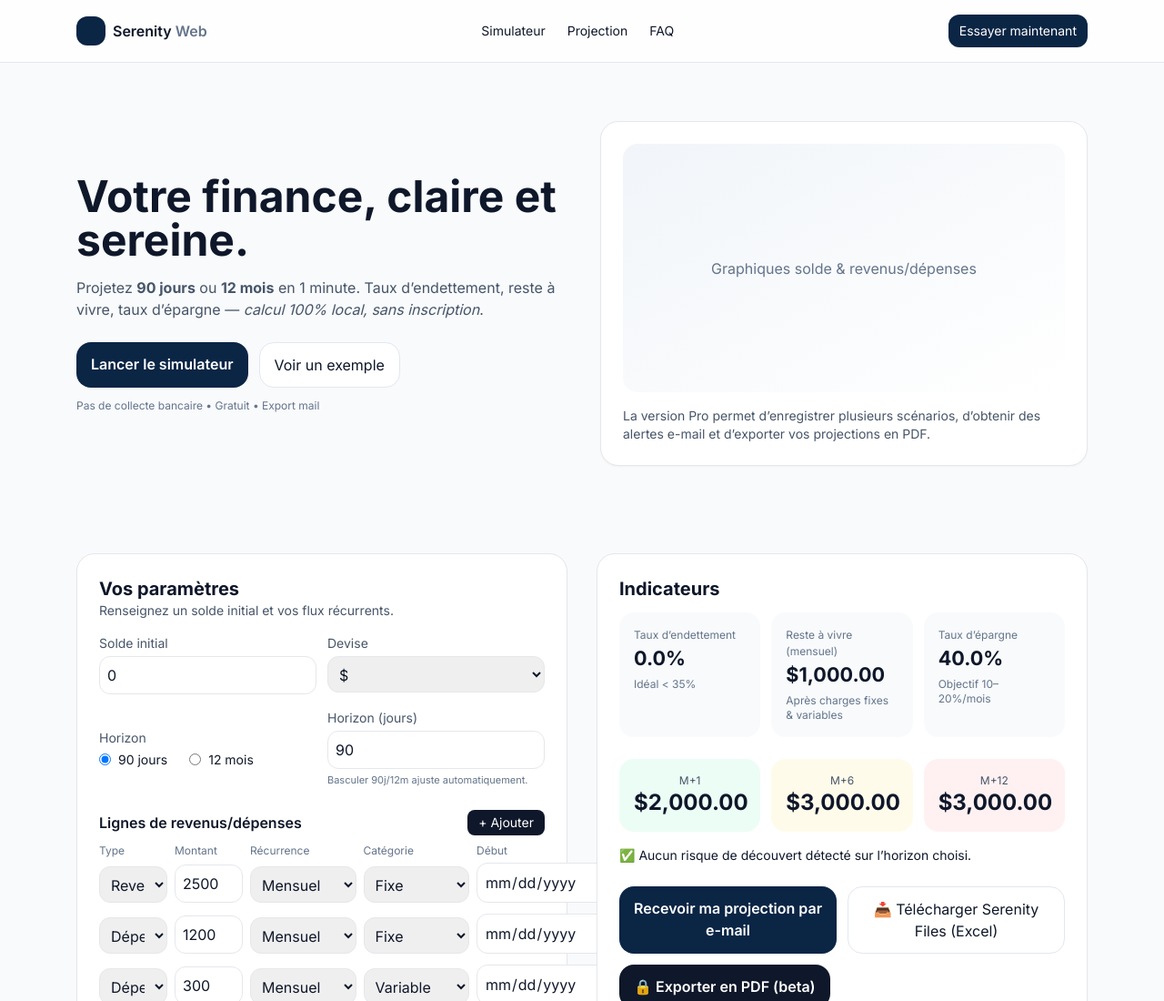
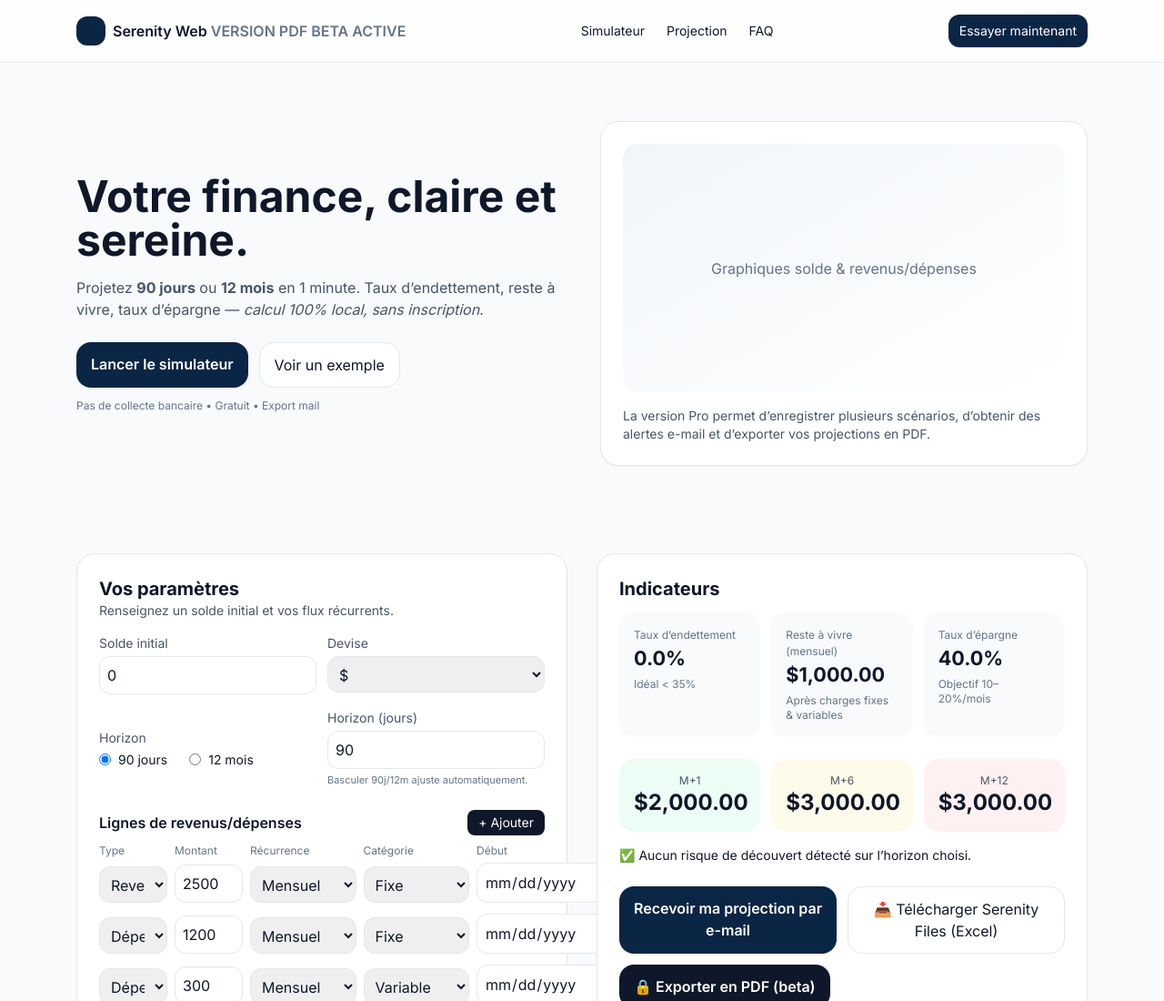
Before and after one commit to error404br/Serenity-Web, a plain HTML site: page Frontend/index.html in a window 1280 px wide. Shown: the top 1100 px of the page at 91% size. Drawn offline with nearby package versions, Linux system fonts and the light colour scheme.

Commit message:
Update header text to include version information

```diff
--- a/Frontend/index.html
+++ b/Frontend/index.html
@@ -26,7 +26,7 @@
     <div class="max-w-6xl mx-auto px-5 py-4 flex items-center justify-between">
       <div class="flex items-center gap-2">
         <div class="w-8 h-8 rounded-xl bg-[color:var(--brand)]"></div>
-        <span class="font-semibold">Serenity <span class="text-slate-500">Web</span></span>
+        <span class="font-semibold">Serenity Web <span class="text-slate-500">VERSION PDF BETA ACTIVE</span></span>
       </div>
       <nav class="text-sm hidden sm:flex gap-6">
         <a href="#simulateur" class="hover:underline">Simulateur</a>
```
